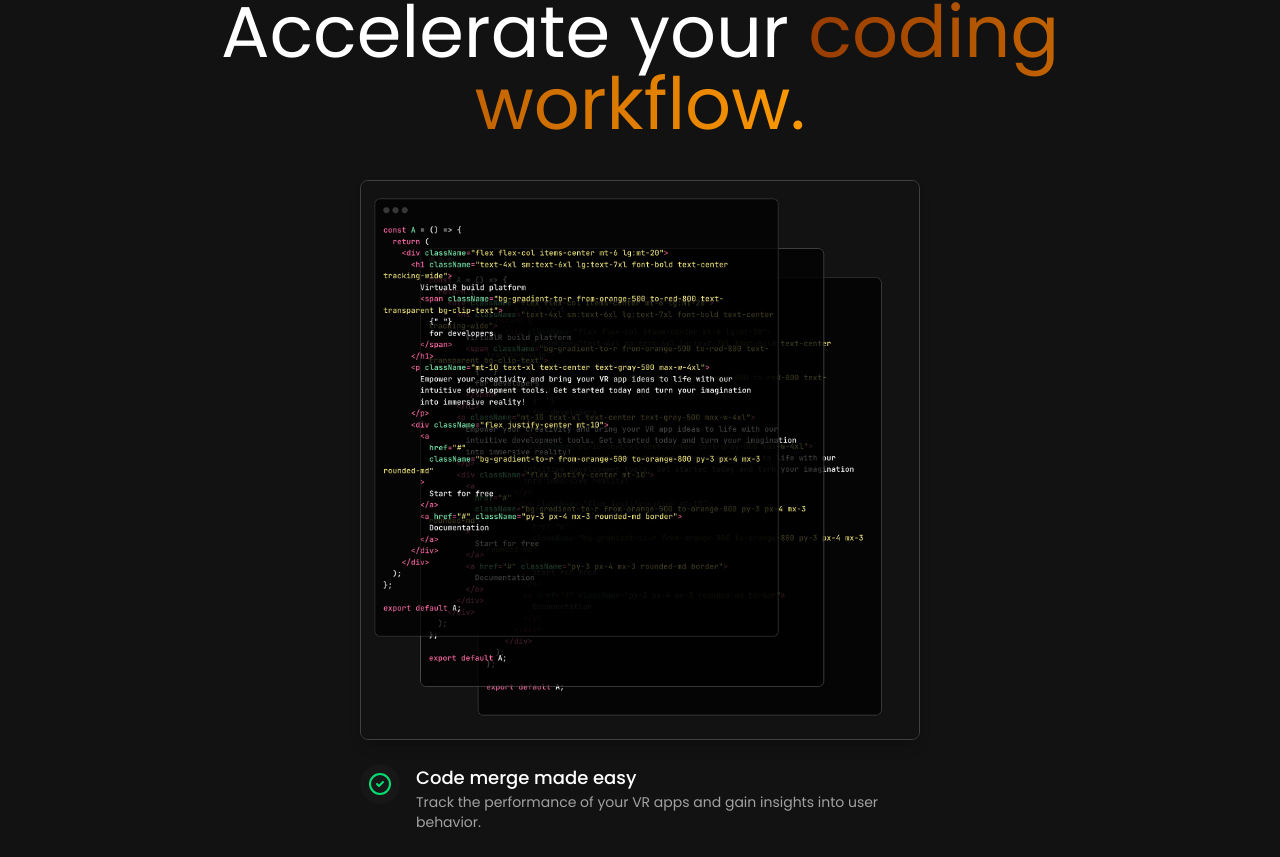
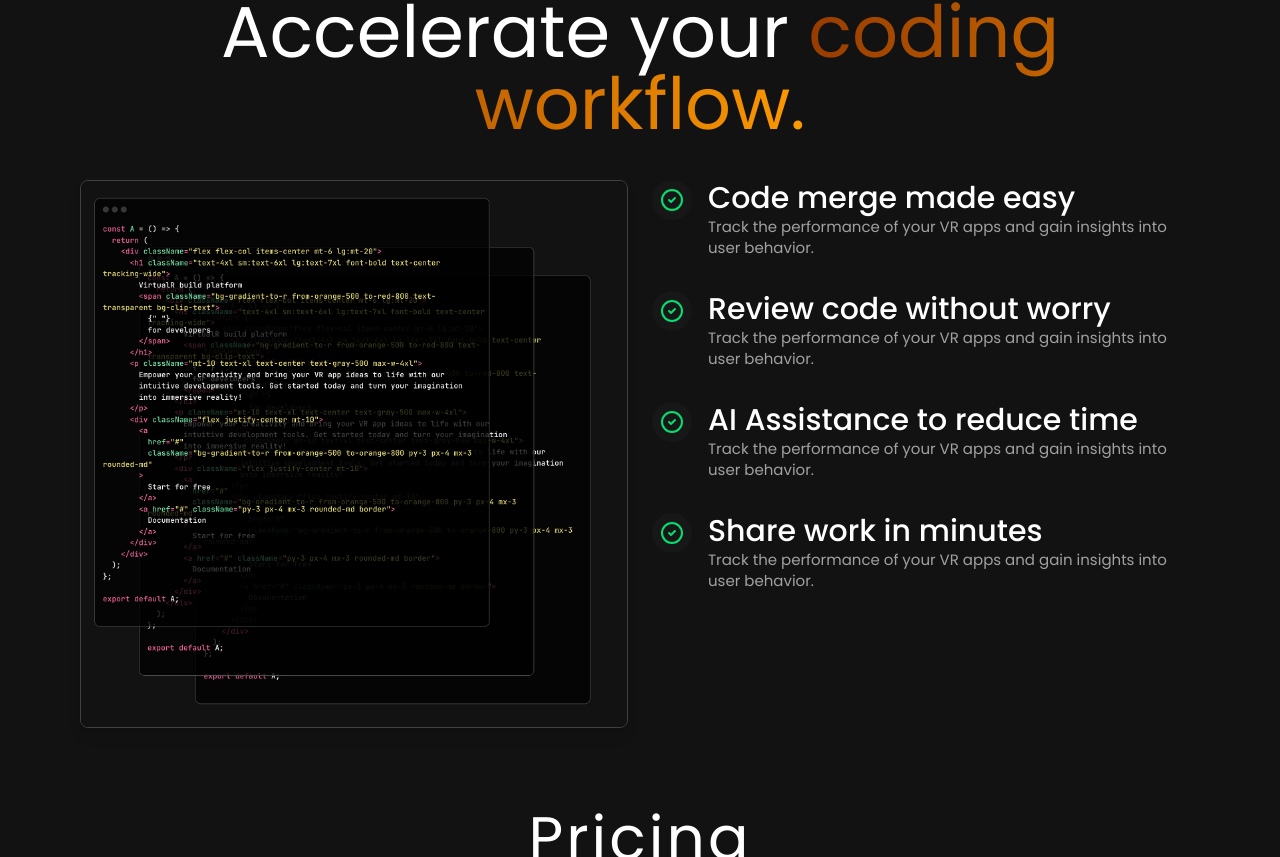
Before and after one commit to manoj-jm/Landing_page_VR, a React (Vite) app: page / in a window 1280 px wide. Shown: the part 1523-2380 px from the top of the page. Built offline with nearby package versions, Linux system fonts and the light colour scheme.

Commit message:
i m happy with navbar and workflow pages

```diff
--- a/src/components/Navbar.jsx
+++ b/src/components/Navbar.jsx
@@ -47,7 +47,7 @@ const Navbar = () => {
           </div>
 
           {mobileDrawerOpen && (
-            <div className="fixed inset-0 z-20 bg-neutral-900 p-6 flex flex-col justify-center items-center lg:hidden">
+            <div className="sticky inset-0 z-20 bg-neutral-900 p-6 flex flex-col justify-center items-center lg:hidden">
               <ul className="space-y-4">
                 {navItems.map((item, index) => (
                   <li key={index}>
--- a/src/components/WorkFlow.jsx
+++ b/src/components/WorkFlow.jsx
@@ -11,7 +11,7 @@ const WorkFlow = () => {
           coding workflow.
         </span>
       </h2>
-      <div className="flex flex-wrap justify-center gap-6 mt-10">
+      <div className="flex flex-wrap sm:flex-nowrap justify-center sm:justify-between gap-6 mt-10">
         <div className="w-full lg:w-1/2">
           <img
             src={codeImg}
@@ -22,13 +22,13 @@ const WorkFlow = () => {
 
         <div className="w-full lg:w-1/2">
           {checklistItems.map((item, index) => (
-            <div key={index} className="flex mb-8">
+            <div key={index} className="flex mb-8 ">
               <div className="text-green-400 bg-neutral-900 h-10 w-10 p-2 flex justify-center items-center rounded-full">
                 <CheckCircle2 />
               </div>
               <div className="ml-4">
-                <h5 className="text-lg font-medium">{item.title}</h5>
-                <p className="text-sm text-neutral-400">{item.description}</p>
+                <h5 className="text-lg font-medium lg:text-3xl">{item.title}</h5>
+                <p className="text-sm text-neutral-400 lg:text-[15px]">{item.description}</p>
               </div>
             </div>
           ))}
```
